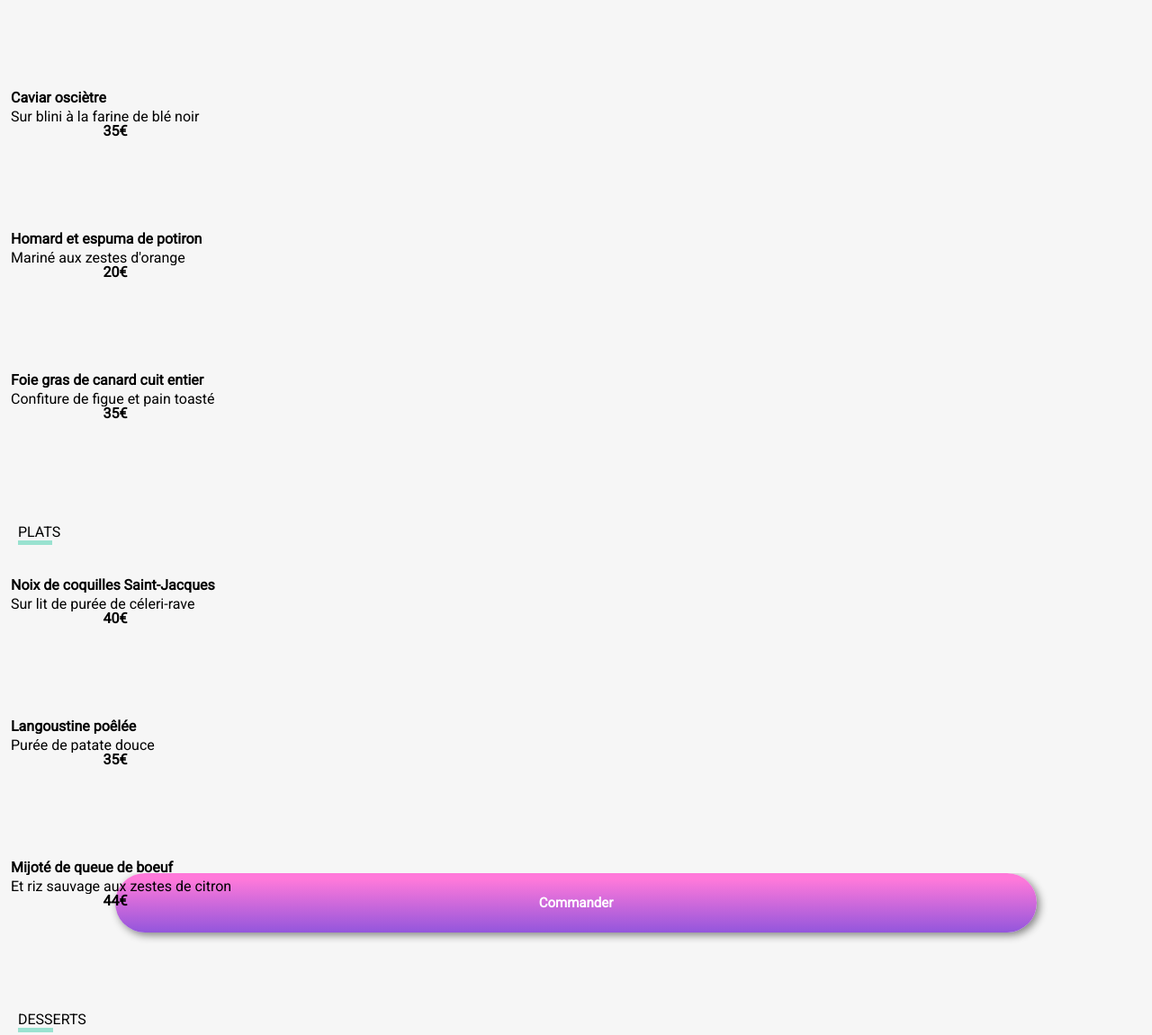
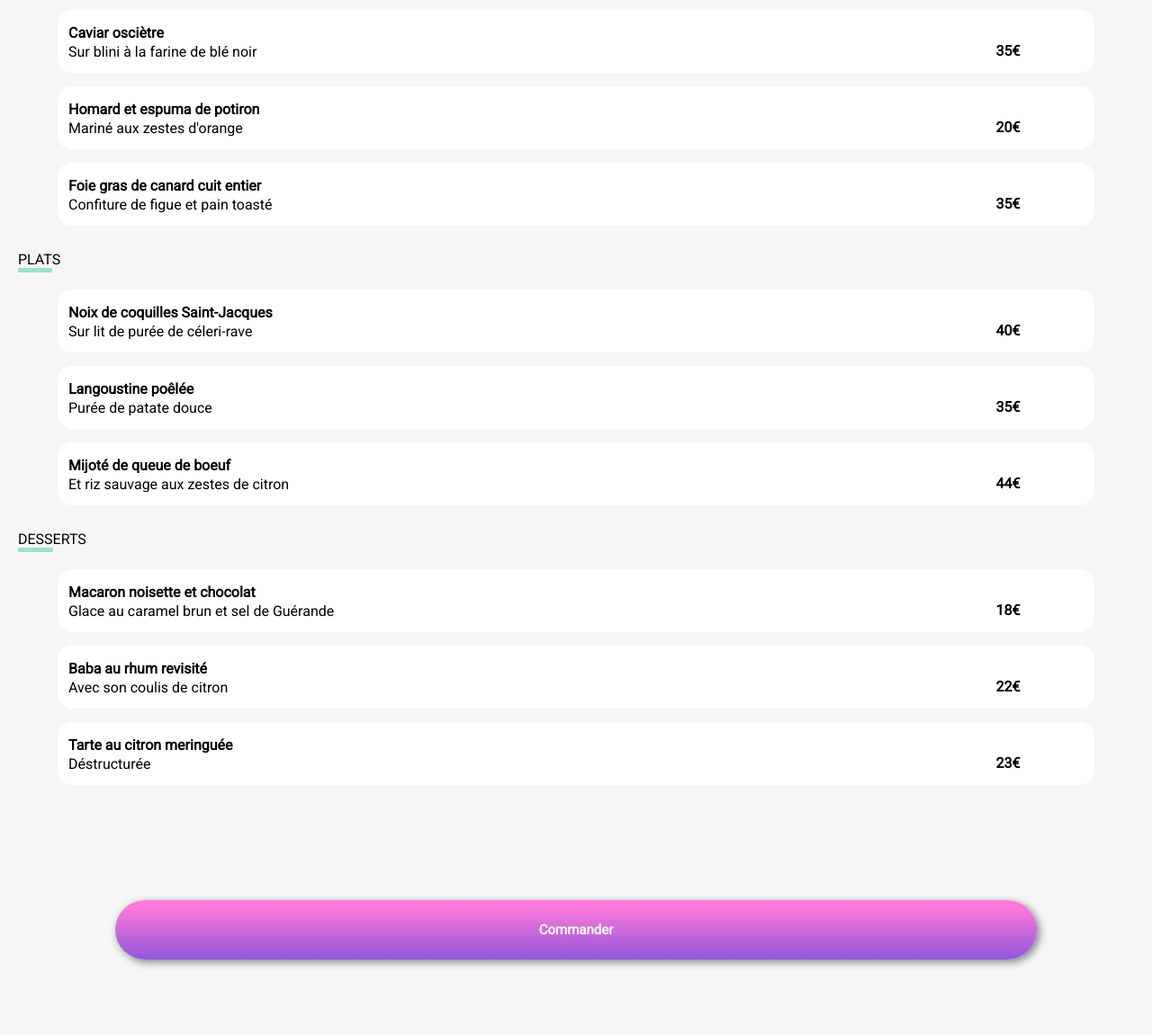
Before and after one commit to GuermanROUBAN/P3_Ohmyfood, a website: page index_menu_2_La_note_enchantee.html in a window 1280 px wide. Shown: the part 500-1651 px from the top of the page at 90% size. Drawn offline with Linux system fonts and the light colour scheme; a web font is replaced by a local one.

Commit message:
Amelioration affichage et modifications HTML

```diff
--- a/index_menu_2_La_note_enchantee.html
+++ b/index_menu_2_La_note_enchantee.html
@@ -37,9 +37,12 @@
 					<i class="far fa-heart"></i>
 				</div>
 				<!--Menu des entrées-->
+				<div class="card__title">
+					<h2><span class="greenline">ENTR</span>EÉS</h2>
+				</div>
 				<div class="body__card--entrees">
-					<h2><span class="greenline">ENTR</span>EÉS</h2>
-					<div class="body__card">
+
+					<div class="card__row">
 						<div class="description">
 							<h3>Ravioles de foie gras </h3>
 							<p>Accompagnés de leur crème à la truffe</p>
@@ -52,7 +55,7 @@
 							<i class="fas fa-check-circle"></i>
 						</div>
 					</div>
-					<div class="body__card">
+					<div class="card__row">
 						<div class="description">
 							<h3>Caviar osciètre </h3>
 							<p>Sur blini à la farine de blé noir</p>
@@ -65,7 +68,7 @@
 							<i class="fas fa-check-circle"></i>
 						</div>
 					</div>
-					<div class="body__card">
+					<div class="card__row">
 						<div class="description">
 							<h3>Homard et espuma de potiron</h3>
 							<p>Mariné aux zestes d'orange</p>
@@ -78,7 +81,7 @@
 							<i class="fas fa-check-circle"></i>
 						</div>
 					</div>
-					<div class="body__card">
+					<div class="card__row">
 						<div class="description">
 							<h3>Foie gras de canard cuit entier</h3>
 							<p>Confiture de figue et pain toasté</p>
@@ -93,9 +96,12 @@
 					</div>
 				</div>
 				<!--Menu des plats-->
+				<div class="card__title">
+					<h2><span class="greenline">PLAT</span>S</h2>
+				</div>
 				<div class="body__card--plats">
-					<h2><span class="greenline">PLAT</span>S</h2>
-					<div class="body__card">
+
+					<div class="card__row">
 						<div class="description">
 							<h3>Noix de coquilles Saint-Jacques</h3>
 							<p>Sur lit de purée de céleri-rave</p>
@@ -108,7 +114,7 @@
 							<i class="fas fa-check-circle"></i>
 						</div>
 					</div>
-					<div class="body__card">
+					<div class="card__row">
 						<div class="description">
 							<h3>Langoustine poêlée</h3>
 							<p>Purée de patate douce</p>
@@ -121,7 +127,7 @@
 							<i class="fas fa-check-circle"></i>
 						</div>
 					</div>
-					<div class="body__card">
+					<div class="card__row">
 						<div class="description">
 							<h3>Mijoté de queue de boeuf </h3>
 							<p>Et riz sauvage aux zestes de citron</p>
@@ -136,9 +142,12 @@
 					</div>
 				</div>
 				<!--Menu des desserts-->
+				<div class="card__title">
+					<h2><span class="greenline">DESS</span>ERTS</h2>
+				</div>
 				<div class="body__card--desserts">
-					<h2><span class="greenline">DESS</span>ERTS</h2>
-					<div class="body__card">
+
+					<div class="card__row">
 						<div class="description">
 							<h3>Macaron noisette et chocolat</h3>
 							<p>Glace au caramel brun et sel de Guérande</p>
@@ -151,7 +160,7 @@
 							<i class="fas fa-check-circle"></i>
 						</div>
 					</div>
-					<div class="body__card">
+					<div class="card__row">
 						<div class="description">
 							<h3>Baba au rhum revisité</h3>
 							<p>Avec son coulis de citron</p>
@@ -164,7 +173,7 @@
 							<i class="fas fa-check-circle"></i>
 						</div>
 					</div>
-					<div class="body__card">
+					<div class="card__row">
 						<div class="description">
 							<h3>Tarte au citron meringuée</h3>
 							<p>Déstructurée</p>
--- a/sass/2.Utils/_extensions.scss
+++ b/sass/2.Utils/_extensions.scss
@@ -29,8 +29,6 @@
 	100%{
 		transform:rotate(0deg);
 }
-
-
 
 }
 
--- a/sass/5.Pages/mise_en_page_acceuil.scss
+++ b/sass/5.Pages/mise_en_page_acceuil.scss
@@ -33,7 +33,7 @@
 
 .section2__body{
 
-	height: 420px;
+	height: 340px;
 }
 
 .section2__head h2{
@@ -64,6 +64,8 @@
 			  color:($colour-primary)}
 	}
 
+.section2__card:last-child{
+		margin-bottom: 0px;}
 
 .number{
 	background: ($colour-primary);
@@ -88,6 +90,7 @@
 }
 
 .section3{
+	height: 1220px;
 	background: ($colour-header2);
 	a:visited
 	{
@@ -131,6 +134,7 @@
 	top:30%;
 	left:85%;}
 }
+
 
 
 .coeur{
--- a/sass/5.Pages/mise_en_page_menu.scss
+++ b/sass/5.Pages/mise_en_page_menu.scss
@@ -14,6 +14,7 @@
 	position: relative;
 	margin-top: -40px;
 	height:1100px;
+	height: auto;
 	border-top-left-radius: 45px;
 	border-top-right-radius: 45px;
 	background-color: ($colour-header2);}
@@ -23,6 +24,7 @@
 {	position: relative;
 	margin-top: -40px;
 	height:1190px;
+	height: auto;
 	border-top-left-radius: 45px;
 	border-top-right-radius: 45px;
 	background-color: ($colour-header2);}
@@ -44,11 +46,11 @@
 .section__footer, .section__footer--adapteed
 {
 	height: 100%;
-	margin-bottom:20%;
+	margin:10% 0;
 }
 
 
-.body__card--entrees, .body__card--plats, .body__card--desserts{
+.card__title{
 @include block_card_title
 }
 
@@ -61,6 +63,11 @@
 	border-radius: 16px;
 	background:white;
 }
+
+.card__row:last-child{
+	margin-bottom: 0px;
+}
+
 //.card__title {display: inline-block;width: 70%;background: chartreuse; @include card_menu_title}
 //	.card__texte{@include card_menu_texte}
 
```
Also changed, not shown: index_menu_1_La_palette_du_gout.html (+11 -3 lines), index_menu_3_A_la_francaise.html (+18 -12 lines), index_menu_4_Le_delice_des_sens.html (+15 -12 lines), css/style.css, css/style_page_menu.css, 2 other files.
